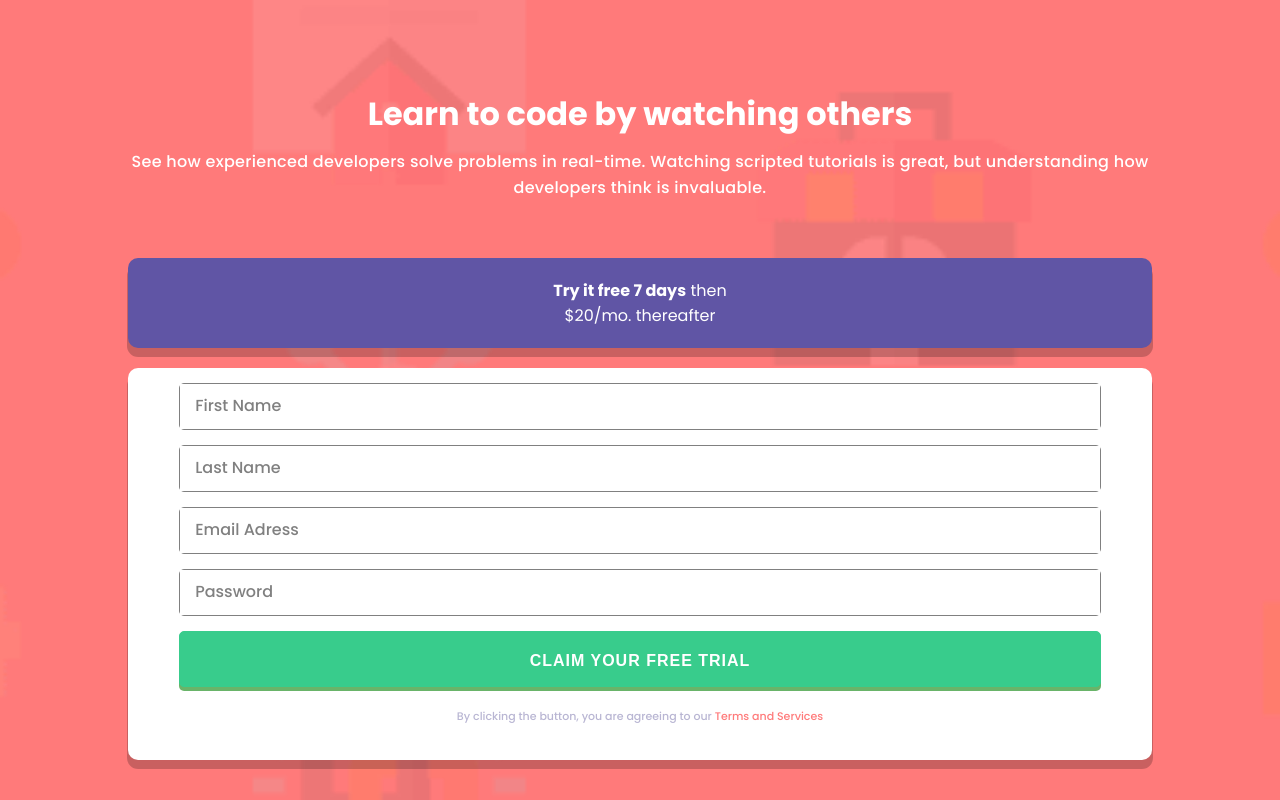
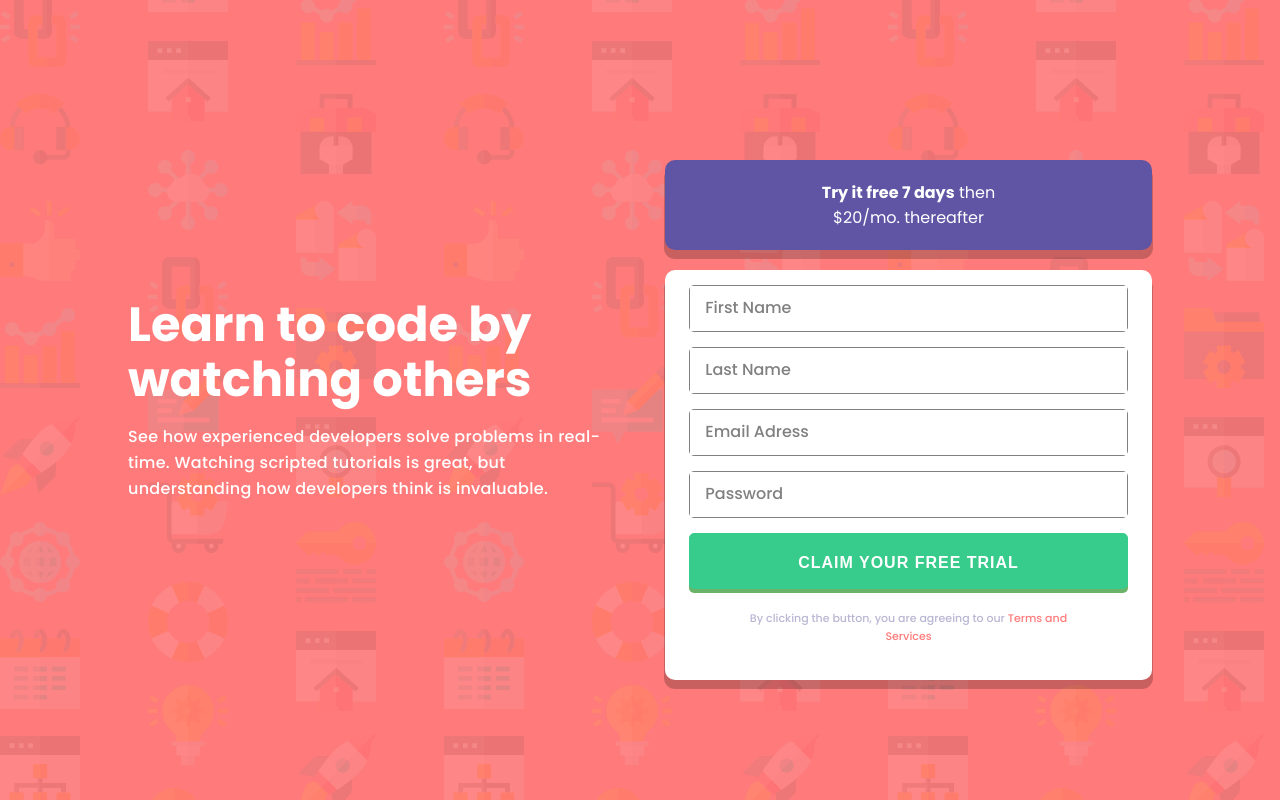
Before and after one commit to JimeBlue/intro-component-with-signup-form, a plain HTML site: page index.html in a window 1280 px wide. Drawn offline with Linux system fonts and the light colour scheme.

Commit message:
Finish style desktop version

```diff
--- a/index.html
+++ b/index.html
@@ -14,7 +14,7 @@
   </head>
   <body>
     <section class="intro">
-      <div class="container">
+      <div class="container d-flex">
         <div class="intro__left-content">
           <h1 class="intro__heading">Learn to code by watching others</h1>
           <p class="intro__tagline">
--- a/style.css
+++ b/style.css
@@ -51,8 +51,6 @@ body {
   padding: 80px 0 40px 0;
 }
 
-/* TODO: add height: 100vh to .intro in desktop */
-
 .container {
   width: 80%;
   max-width: 1170px;
@@ -66,7 +64,7 @@ body {
 }
 
 .intro__heading {
-  font-size: 2rem;
+  font-size: 3rem;
   margin: 1rem 0;
   line-height: 1.15;
   font-weight: 700;
@@ -80,7 +78,7 @@ body {
   letter-spacing: 0.3px;
 }
 
-/* Intro left content*/
+/* Intro right content*/
 
 .badge {
   background: var(--blue);
@@ -185,3 +183,30 @@ body {
   text-decoration: none;
   font-weight: 500;
 }
+
+@media only screen and (min-width: 768px) {
+  .d-flex {
+    display: flex;
+    gap: 50px;
+  }
+
+  .intro {
+    background-image: url('images/bg-intro-desktop.png');
+    height: 100vh;
+    /* note: this is to have the content centered vertically */
+    display: flex;
+    align-items: center;
+  }
+
+  .intro__left-content,
+  .intro__right-content {
+    width: 50%;
+  }
+
+  .intro__left-content {
+    align-self: center;
+    text-align: left;
+
+    /* padding: 0 50px; */
+  }
+}
```
